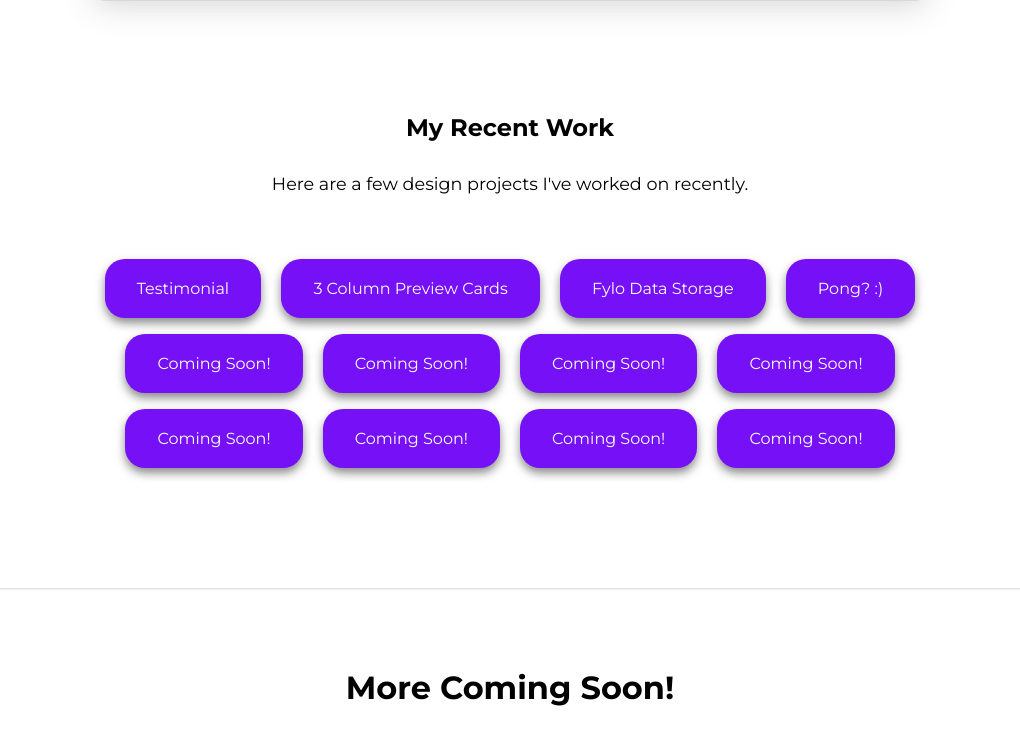
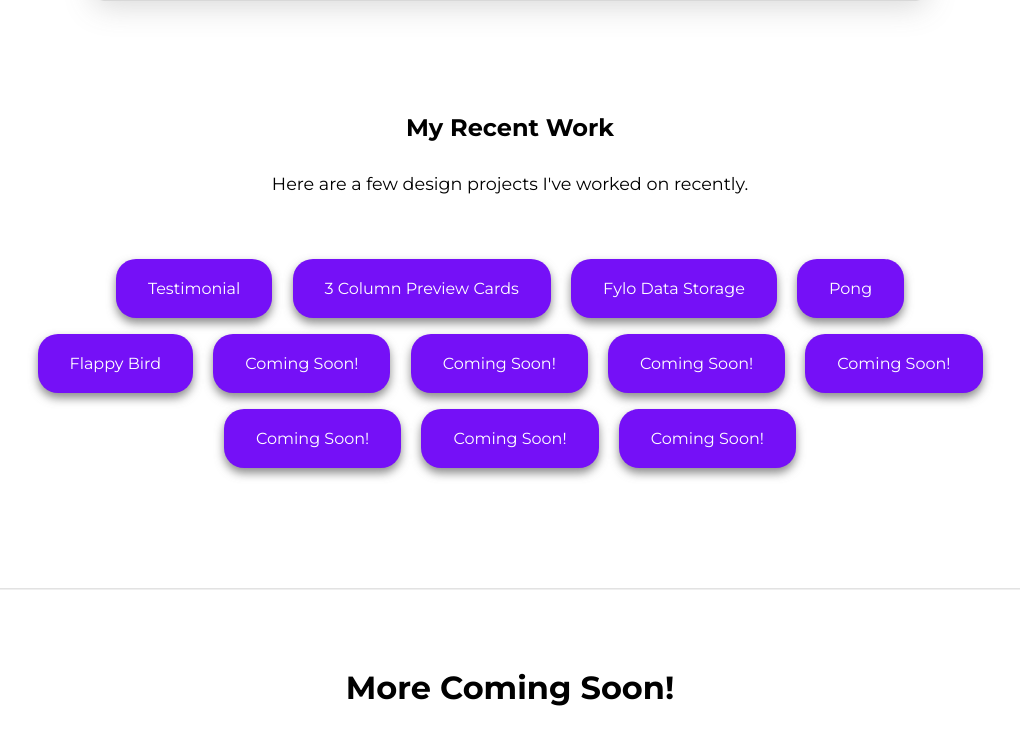
Before and after one commit to BartyCoding/Barty200, a plain HTML site: page index.html in a window 1280 px wide. Shown: the part 2239-2984 px from the top of the page, without its empty margins (130-1150 px from the left). Drawn offline with Linux system fonts and the light colour scheme.

Commit message:
Added flappy bird to recent work

```diff
--- a/index.html
+++ b/index.html
@@ -120,9 +120,10 @@
                     href="https://bartycoding.github.io/3-column-preview-cards/">3 Column Preview Cards</a></div>
             <div style="grid-area: item3;" class="recent-work-item"><a
                     href="https://bartycoding.github.io/Fylo-Data-Storage-Component/">Fylo Data Storage</a></div>
-            <div style="grid-area: item4;" class="recent-work-item"><a href="https://bartycoding.github.io/Pong/">Pong?
-                    :)</a></div>
-            <div style="grid-area: item4;" class="recent-work-item"><a href="">Coming Soon!</a></div>
+            <div style="grid-area: item4;" class="recent-work-item"><a
+                    href="https://bartycoding.github.io/Pong/">Pong</a></div>
+            <div style="grid-area: item4;" class="recent-work-item"><a
+                    href="https://bartycoding.github.io/Flappy-Bird/">Flappy Bird</a></div>
             <div style="grid-area: item4;" class="recent-work-item"><a href="">Coming Soon!</a></div>
             <div style="grid-area: item4;" class="recent-work-item"><a href="">Coming Soon!</a></div>
             <div style="grid-area: item4;" class="recent-work-item"><a href="">Coming Soon!</a></div>
```
